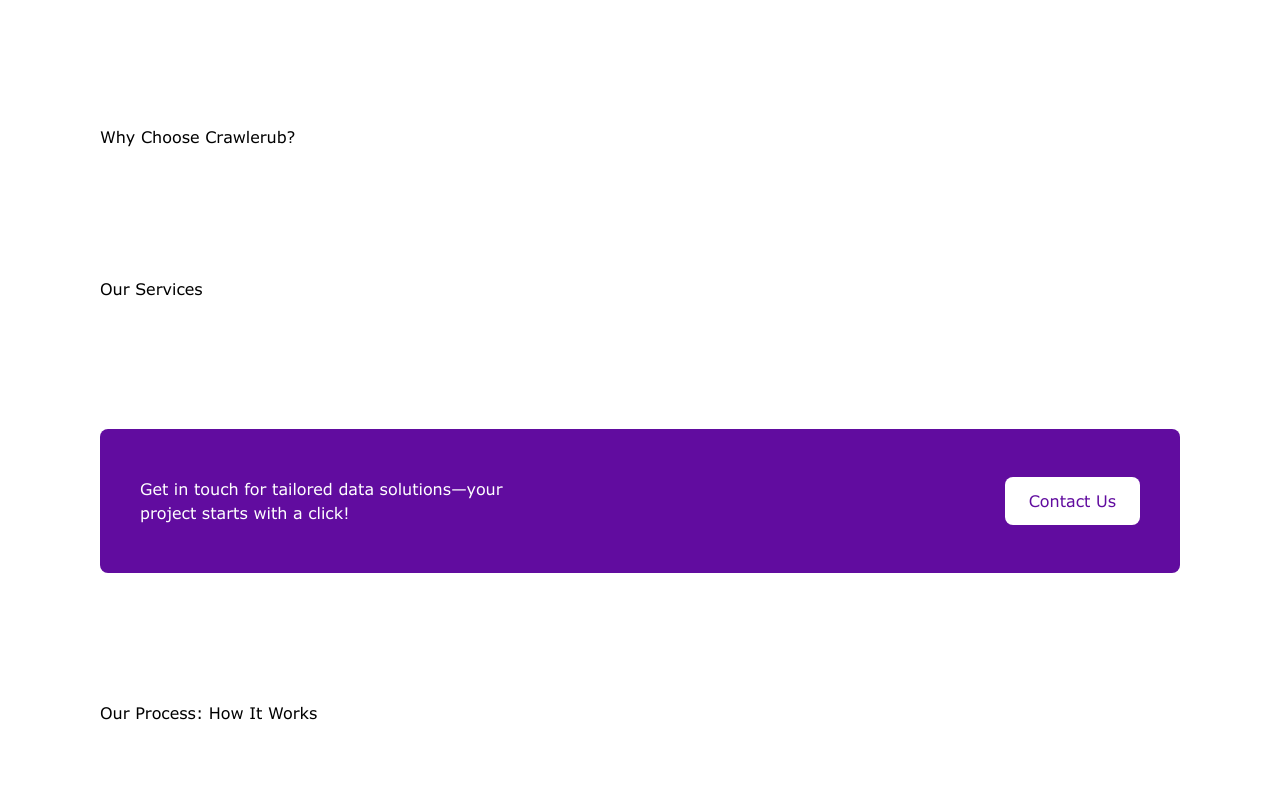
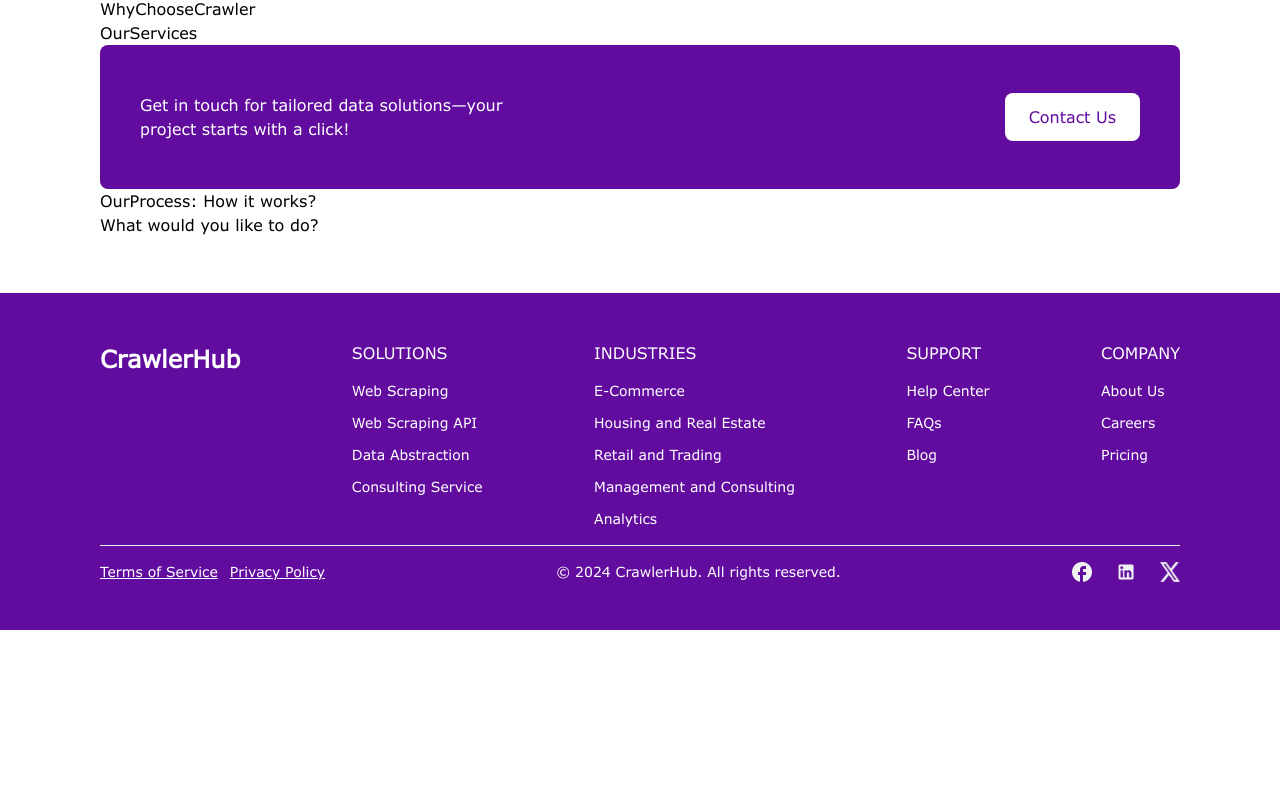
Before and after one commit to beecodeguy/crawlhub, a Next.js app: page / in a window 1280 px wide. Shown: the part 619-1420 px from the top of the page. After the commit the page ends 1249 px from the top, so only its background shows below. Built offline with nearby package versions, Linux system fonts and the light colour scheme.

Commit message:
separate components

```diff
--- /dev/null
+++ b/src/app/(webpage)/_components/ManageCrawlers.tsx
@@ -0,0 +1,27 @@
+import { BannerOne } from "@/assets/images";
+import { Button } from "@/components/ui/button";
+import Image from "next/image";
+import React from "react";
+
+const ManageCrawlers = () => {
+  return (
+    <div className="flex items-center">
+      <div>
+        <div className="flex flex-col gap-4">
+          <div className="typography-h1">
+            We build and manage <span className="text-primary">Crawlers</span>{" "}
+            for you.
+          </div>
+          <span className="leading-[30px] text-[20px]">
+            Are you ready to unlock the full potential of your
+            <br /> business with powerful, precise, and personalized data?
+          </span>
+        </div>
+        <Button className="mt-6">Get Started</Button>
+      </div>
+      <Image src={BannerOne} height={398} width={584} alt="" />
+    </div>
+  );
+};
+
+export default ManageCrawlers;
--- /dev/null
+++ b/src/app/(webpage)/_components/OurProcess.tsx
@@ -0,0 +1,9 @@
+import React from 'react'
+
+const OurProcess = () => {
+  return (
+    <div>OurProcess: How it works?</div>
+  )
+}
+
+export default OurProcess
--- /dev/null
+++ b/src/app/(webpage)/_components/OurServices.tsx
@@ -0,0 +1,9 @@
+import React from 'react'
+
+const OurServices = () => {
+  return (
+    <div>OurServices</div>
+  )
+}
+
+export default OurServices
--- /dev/null
+++ b/src/app/(webpage)/_components/WhatWouldYou.tsx
@@ -0,0 +1,9 @@
+import React from 'react'
+
+const WhatWouldYou = () => {
+  return (
+    <div>What would you like to do?</div>
+  )
+}
+
+export default WhatWouldYou
--- /dev/null
+++ b/src/app/(webpage)/_components/WhyChooseCrawler.tsx
@@ -0,0 +1,9 @@
+import React from 'react'
+
+const WhyChooseCrawler = () => {
+  return (
+    <div>WhyChooseCrawler</div>
+  )
+}
+
+export default WhyChooseCrawler
--- a/src/app/(webpage)/page.tsx
+++ b/src/app/(webpage)/page.tsx
@@ -1,36 +1,19 @@
-import { BannerOne } from "@/assets/images";
 import ContactUsBanner from "@/components/containers/Banner/ContactUs";
-import { Button } from "@/components/ui/button";
-import Image from "next/image";
+import ManageCrawlers from "./_components/ManageCrawlers";
+import OurServices from "./_components/OurServices";
+import WhyChooseCrawler from "./_components/WhyChooseCrawler";
+import OurProcess from "./_components/OurProcess";
+import WhatWouldYou from "./_components/WhatWouldYou";
 
 export default function Home() {
   return (
-    <div className="flex flex-col gap-[128px]">
-      {/* Manage Crawlers */}
-      <div className="flex justify-between items-center">
-        <div>
-          <div className="flex flex-col gap-4">
-            <div className="typography-h1">
-              We build and manage <span className="text-primary">Crawlers</span>{" "}
-              for you.
-            </div>
-            <span className="leading-[30px] text-[20px]">
-              Are you ready to unlock the full potential of your
-              <br /> business with powerful, precise, and personalized data?
-            </span>
-          </div>
-          <Button className="mt-6">Get Started</Button>
-        </div>
-        <Image src={BannerOne} height={398} width={584} alt="" />
-      </div>
-      {/* Why Choose Crawler Hub */}
-      <div>Why Choose Crawlerub?</div>
-      {/* Our Services */}
-      <div>Our Services</div>
+    <div className="flex flex-col">
+      <ManageCrawlers />
+      <WhyChooseCrawler />
+      <OurServices />
       <ContactUsBanner />
-      {/* Our Process */}
-      <div>Our Process: How It Works</div>
-      <div>What would you like to do?</div>
+      <OurProcess />
+      <WhatWouldYou />
     </div>
   );
 }
```
